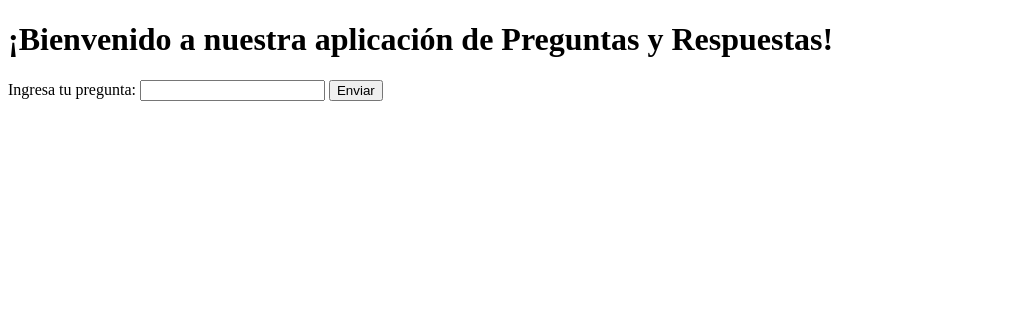
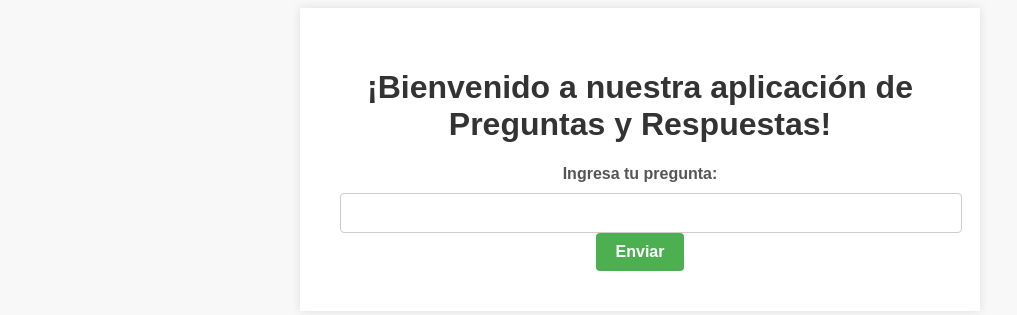
Before and after one commit to AlexCapis/GPT-GOOGLE, a Flask app: template src/templates/preguntas.html in a window 1280 px wide. Shown: the top 315 px of the page, without its empty margins (0-1017 px from the left). Run offline with Flask 3, Linux system fonts and the light colour scheme; the template is opened without the code that fills it: most values are stand-ins (such as "Sample title", 1, 10 or a date in 2020); some libraries are stand-ins or nearby versions.

Commit message:
cambios html

```diff
--- a/src/app.py
+++ b/src/app.py
@@ -4,6 +4,8 @@ from langchain.agents import load_tools
 from langchain.agents import initialize_agent
 from langchain.llms import OpenAI
 import os
+from flask import Flask, jsonify, request
+
 
 app = Flask(__name__)
 app.config['DEBUG'] = True
--- a/src/prueba.py
+++ b/src/prueba.py
@@ -2,6 +2,7 @@ from flask import Flask, jsonify, render_template
 from langchain.agents import load_tools, initialize_agent
 from langchain.llms import OpenAI
 import os
+from flask import Flask, jsonify, request
 
 os.environ["OPENAI_API_KEY"] = "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"
 os.environ["SERPAPI_API_KEY"] = "6cdddecde869790ad6c4ed5c449addd08f39948071e3802d9bbe07e86bbcf276"
--- a/src/templates/preguntas.html
+++ b/src/templates/preguntas.html
@@ -2,26 +2,109 @@
 <html>
 <head>
   <title>Preguntas y Respuestas</title>
-  <!-- Agrega los enlaces a los estilos CSS que desees utilizar -->
-  <link rel="stylesheet" href="estilos.css">
+  <style>
+    body {
+      font-family: Arial, sans-serif;
+      background-color: #F8F8F8;
+    }
+
+    .container {
+      max-width: 600px;
+      margin: 0 auto;
+      padding: 40px;
+      background-color: #FFFFFF;
+      box-shadow: 0 0 10px rgba(0, 0, 0, 0.1);
+      text-align: center;
+    }
+
+    h1 {
+      color: #333333;
+    }
+
+    label {
+      display: block;
+      margin-bottom: 10px;
+      font-weight: bold;
+      color: #555555;
+    }
+
+    input[type="text"] {
+      width: 100%;
+      padding: 10px;
+      font-size: 16px;
+      border-radius: 4px;
+      border: 1px solid #CCCCCC;
+    }
+
+    button[type="submit"],
+    button#btn-volver {
+      padding: 10px 20px;
+      font-size: 16px;
+      font-weight: bold;
+      color: #FFFFFF;
+      background-color: #4CAF50;
+      border: none;
+      border-radius: 4px;
+      cursor: pointer;
+    }
+
+    #respuesta-container {
+      margin-top: 20px;
+      display: none;
+    }
+
+    h2 {
+      margin-bottom: 10px;
+      color: #333333;
+    }
+
+    #respuesta {
+      font-size: 16px;
+      color: #555555;
+    }
+  </style>
 </head>
 <body>
   <div class="container">
     <h1>¡Bienvenido a nuestra aplicación de Preguntas y Respuestas!</h1>
-    <form id="formulario-pregunta">
+    <form id="formulario-pregunta" method="POST">
       <label for="pregunta">Ingresa tu pregunta:</label>
       <input type="text" id="pregunta" name="pregunta" required>
       <button type="submit">Enviar</button>
     </form>
-    <div id="respuesta-container" style="display: none;">
+    <div id="respuesta-container">
       <h2>Respuesta:</h2>
-      <p id="respuesta"></p>
+      <p id="respuesta">{{ respuesta }}</p>
       <button id="btn-volver">Volver</button>
     </div>
   </div>
 
-  <!-- Agrega los enlaces a los scripts de JavaScript que desees utilizar -->
-  <script src="jquery.min.js"></script>
-  <script src="script.js"></script>
+  <script src="https://ajax.googleapis.com/ajax/libs/jquery/3.6.0/jquery.min.js"></script>
+  <script>
+    $(document).ready(function() {
+      $('#formulario-pregunta').submit(function(event) {
+        event.preventDefault();
+
+        var pregunta = $('#pregunta').val();
+
+        $.ajax({
+          url: '/',
+          method: 'POST',
+          data: { pregunta: pregunta },
+          success: function(response) {
+            $('#respuesta').text(response.respuesta);
+            $('#respuesta-container').show();
+          },
+          error: function(error) {
+            console.error(error);
+          }
+        });
+      });
+
+      $('#btn-volver').click(function() {
+        $('#respuesta-container').hide();
+      });
+    });
+  </script>
 </body>
 </html>
```
